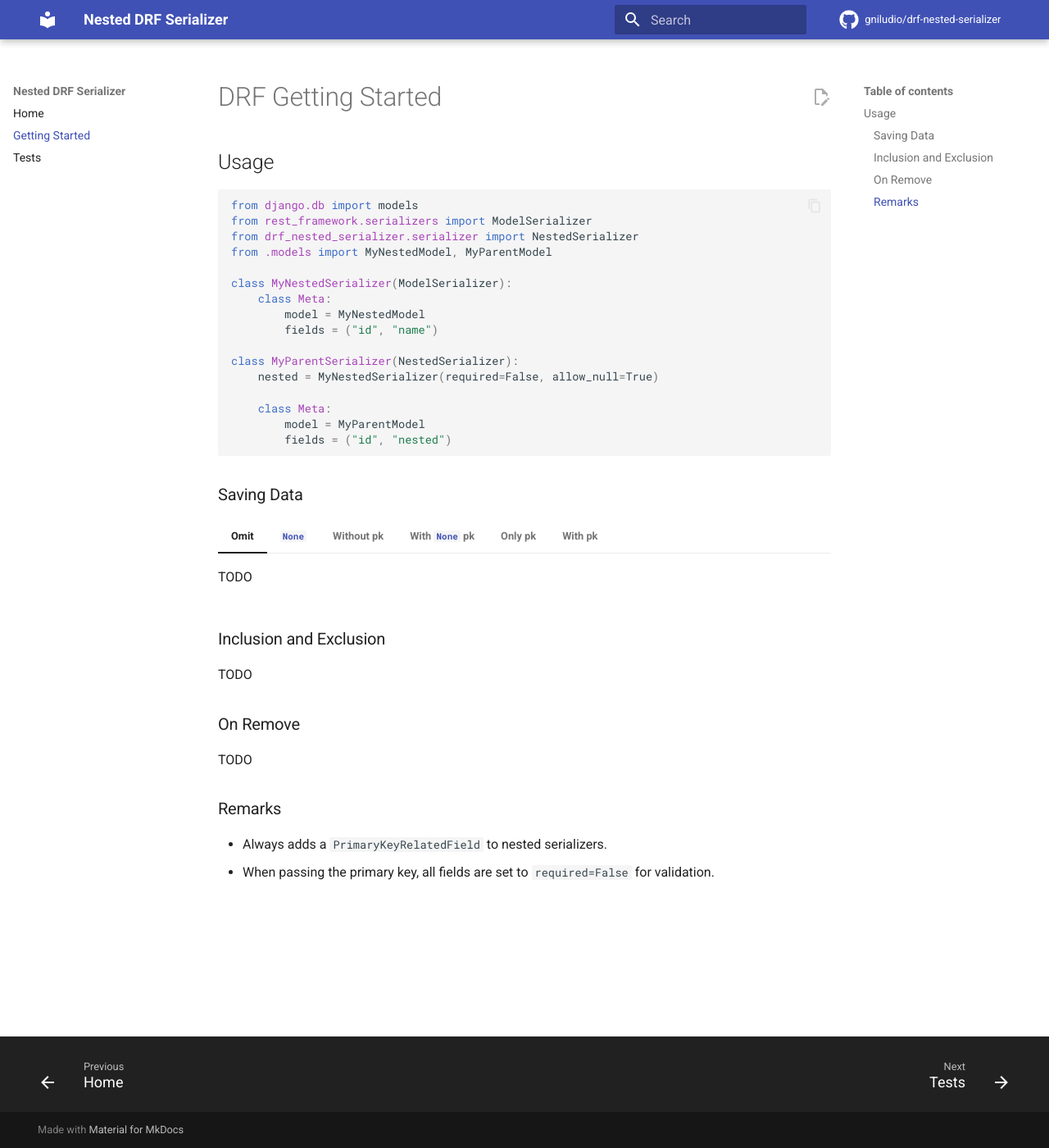
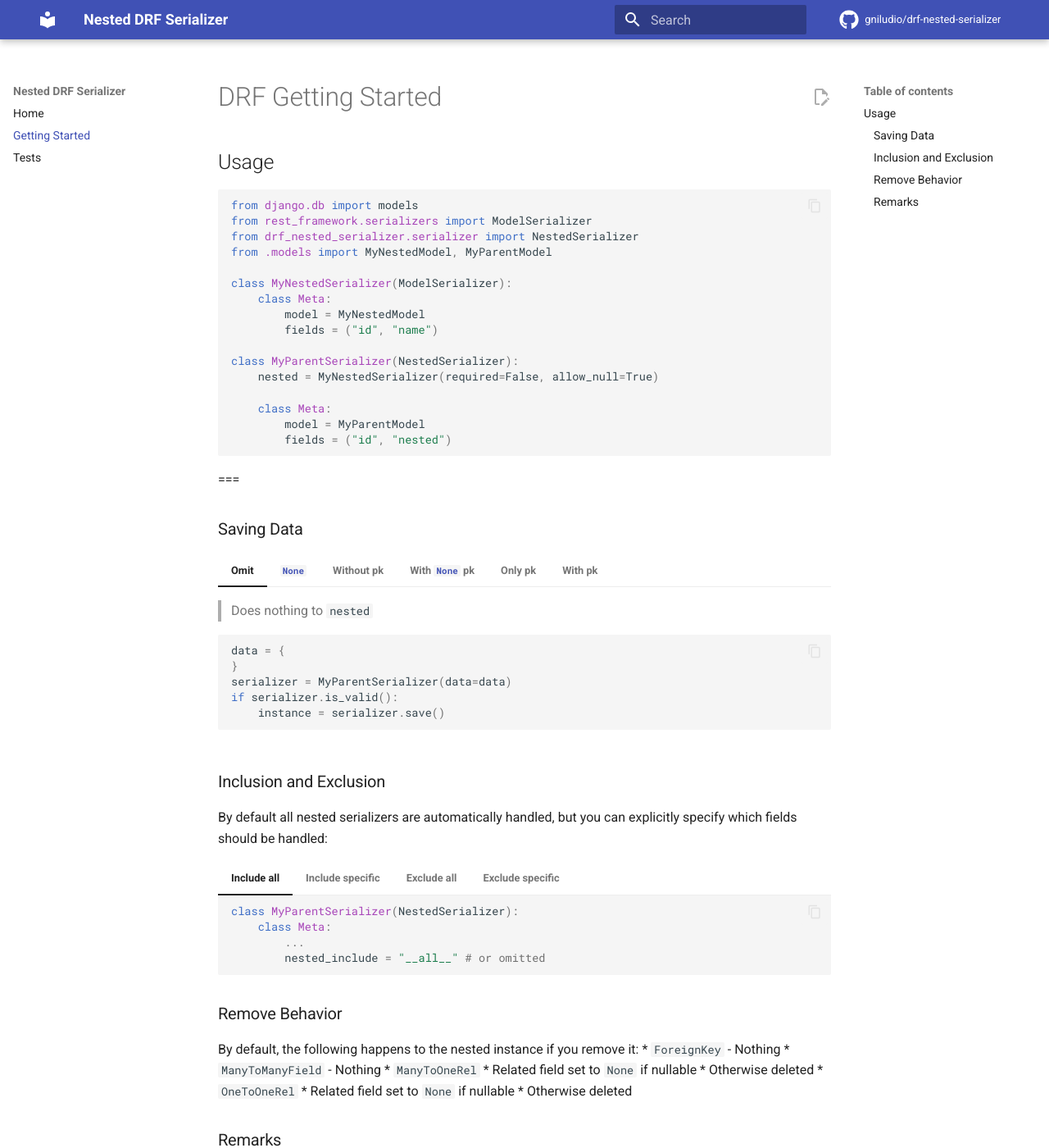
Before and after one commit to GniLudio/drf-nested-serializer, an MkDocs documentation site: the page built from docs/getting_started.md, in a window 1280 px wide and 1400 px high. Shown: the whole window at 82% size. Built offline with MkDocs 1.6.1 and Material for MkDocs 9.7.7, drawn with Linux system fonts in a browser that asks for light colours; comment, search, counter and statistics services are not loaded.

````diff
--- a/docs/getting_started.md
+++ b/docs/getting_started.md
@@ -21,39 +21,140 @@ class MyParentSerializer(NestedSerializer):
         fields = ("id", "nested")
 ```
 
+===
+
 ### Saving Data
 
 === "Omit"
 
-    TODO
+    > Does nothing to `nested`
+
+    ```python
+    data = {
+    }
+    serializer = MyParentSerializer(data=data)
+    if serializer.is_valid():
+        instance = serializer.save()
+    ```
 
 === "`None`"
 
-    TODO
+    > Sets nested to `None`
+
+    ```python
+    data = {
+        "nested": None
+    }
+    serializer = MyParentSerializer(data=data)
+    if serializer.is_valid():
+        instance = serializer.save()
+    ```
 
 === "Without pk"
 
-    TODO
+    > Creates a new nested instance
+
+    ```python
+    data = {
+        "nested": None
+    }
+    serializer = MyParentSerializer(data=data)
+    if serializer.is_valid():
+        instance = serializer.save()
+    ```
+
 
 === "With `None` pk"
 
-    TODO
+    > Creates a new nested instance
+
+    ```python
+    data = {
+        "nested": None
+    }
+    serializer = MyParentSerializer(data=data)
+    if serializer.is_valid():
+        instance = serializer.save()
+    ```
 
 === "Only pk"
 
-    TODO
+    > Sets `nested` to an existing nested instance
+
+    ```python
+    data = {
+        "nested": None
+    }
+    serializer = MyParentSerializer(data=data)
+    if serializer.is_valid():
+        instance = serializer.save()
+    ```
 
 === "With pk"
 
-    TODO
+    > Sets `nested` to an existing nested instance and updates it
+
+    ```python
+    data = {
+        "nested": None
+    }
+    serializer = MyParentSerializer(data=data)
+    if serializer.is_valid():
+        instance = serializer.save()
+    ```
 
 ### Inclusion and Exclusion
 
-TODO
+By default all nested serializers are automatically handled, but you can explicitly specify which fields should be handled:
 
-### On Remove
+=== "Include all"
 
-TODO
+    ```python
+    class MyParentSerializer(NestedSerializer):
+        class Meta:
+            ...
+            nested_include = "__all__" # or omitted
+    ```
+
+=== "Include specific"
+
+    ```python
+    class MyParentSerializer(NestedSerializer):
+        class Meta:
+            ...
+            nested_include = ("field_1", "field_2", ...)
+    ```
+
+=== "Exclude all"
+
+    ```python
+    class MyParentSerializer(NestedSerializer):
+        class Meta:
+            ...
+            nested_exclude = "__all__"
+    ```
+
+=== "Exclude specific"
+
+    ```python
+    class MyParentSerializer(NestedSerializer):
+        class Meta:
+            ...
+            nested_exclude = ("field_1", "field_2", ...)
+    ```
+
+
+### Remove Behavior
+
+By default, the following happens to the nested instance if you remove it:
+* `ForeignKey` - Nothing
+* `ManyToManyField` - Nothing
+* `ManyToOneRel`
+    * Related field set to `None` if nullable
+    * Otherwise deleted
+* `OneToOneRel`
+    * Related field set to `None` if nullable
+    * Otherwise deleted
 
 ### Remarks
 
````
Also changed, not shown: docs/tests.md (+40 -27 lines), 3 other files.
